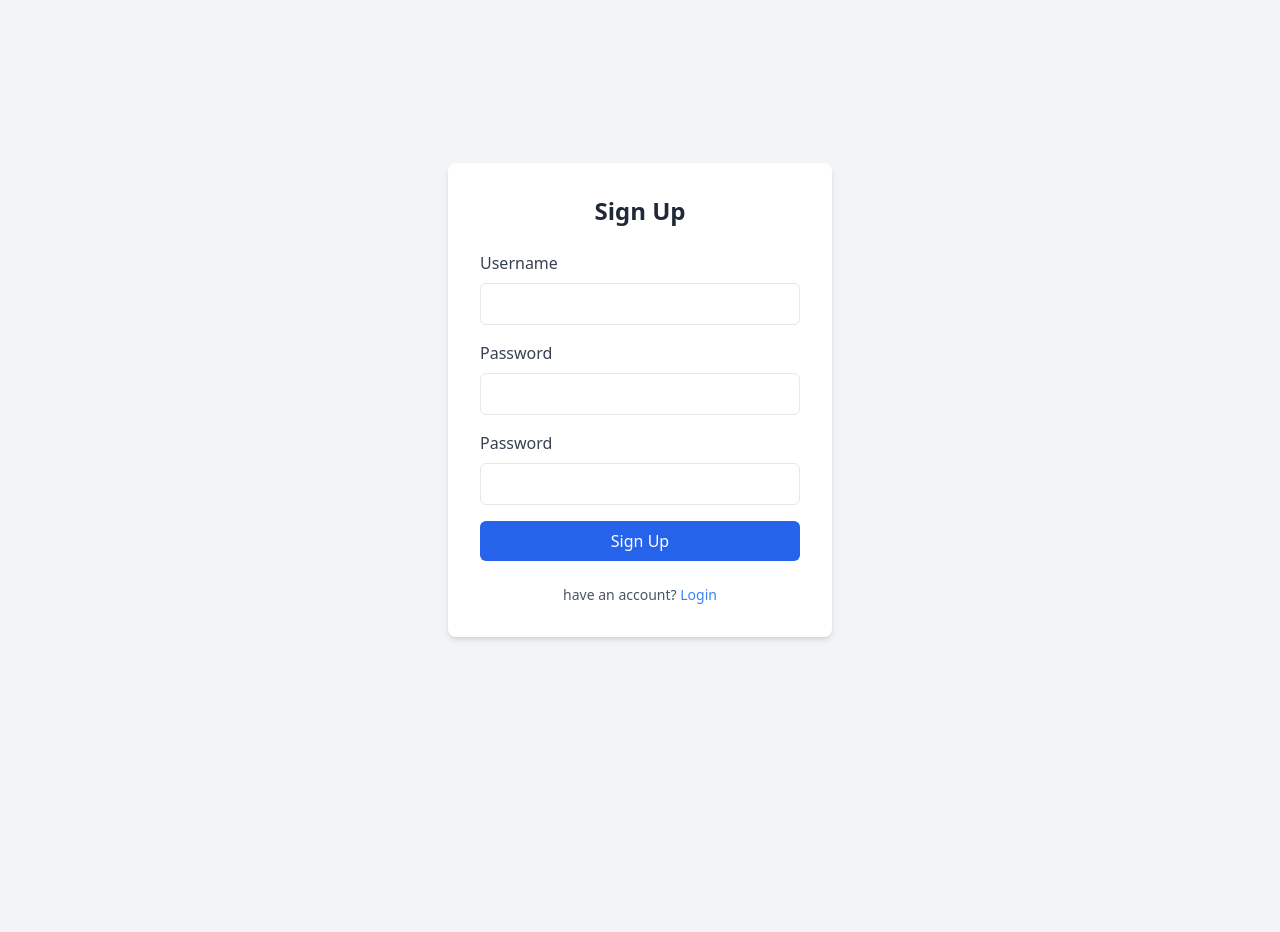
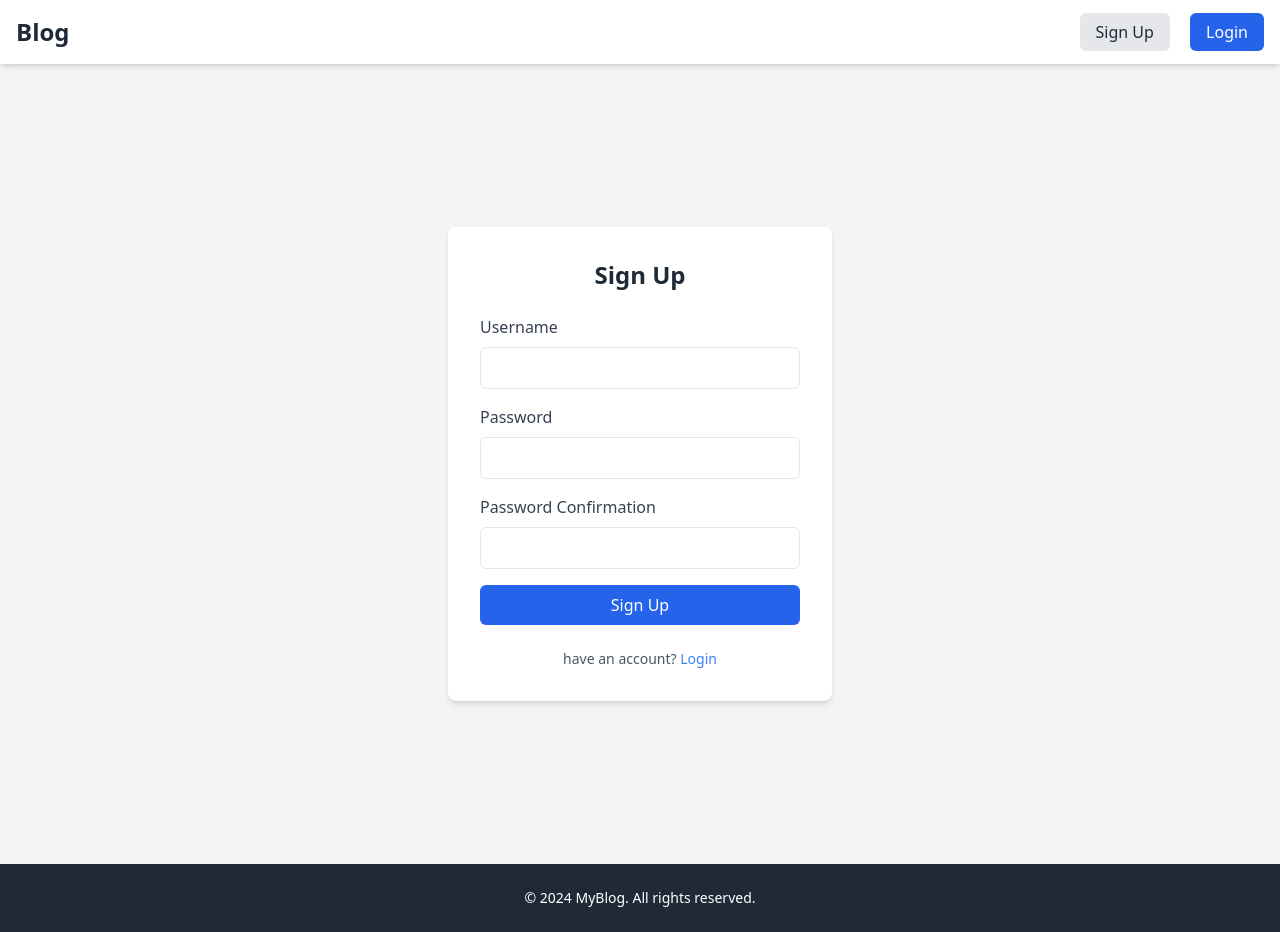
Before and after one commit to Youssef-Chibane/Django-Blog, a Django app: page /signup in a window 1280 px wide. Before the commit the page ends 640 px from the top, so only its background shows below. Run offline with Django 5.2, Linux system fonts and the light colour scheme; some libraries are stand-ins or nearby versions.

Commit message:
reformating

```diff
--- a/blog/templates/blog/base.html
+++ b/blog/templates/blog/base.html
@@ -22,7 +22,7 @@
                     {% endif %}
                     <div class="space-x-4">
                         {% if request.user.is_authenticated %}
-                            <a href="#"
+                            <a href="{% url 'logout' %}"
                                class="bg-blue-600 text-white px-4 py-2 rounded-md hover:bg-blue-700 transition duration-300">Logout</a>
                         {% else %}
                             <a href="{% url 'signup' %}"
--- a/blog/templates/blog/signup.html
+++ b/blog/templates/blog/signup.html
@@ -1,13 +1,6 @@
-<!DOCTYPE html>
-<html lang="en">
-    <head>
-        <meta charset="UTF-8" />
-        <meta name="viewport" content="width=device-width, initial-scale=1.0" />
-        <title>Login Page</title>
-        <!-- Tailwind CSS CDN -->
-        <script src="https://cdn.tailwindcss.com"></script>
-    </head>
-    <body class="bg-gray-100 flex items-center justify-center min-h-screen">
+{% extends "blog/base.html" %}
+{% block content %}
+    <div class="flex items-center justify-center min-h-screen">
         <!-- Login Container -->
         <div class="bg-white shadow-md rounded-lg p-8 max-w-sm w-full space-y-6">
             <!-- Title -->
@@ -23,19 +16,21 @@
                            class="w-full px-4 py-2 border rounded-md focus:outline-none focus:ring-2 focus:ring-blue-500"
                            required />
                 </div>
-                <!-- Password1 Input -->
+                <!-- Password Input -->
                 <div>
                     <label for="password" class="block text-gray-700 font-medium mb-2">Password</label>
                     <input type="password"
                            name="password1"
-                           class="w-full px-4 py-2 border rounded-md focus:outline-none focus:ring-2 focus:ring-blue-500" />
+                           class="w-full px-4 py-2 border rounded-md focus:outline-none focus:ring-2 focus:ring-blue-500"
+                           required />
                 </div>
-                <!-- Password2 Input -->
+                <!-- Password Confirmation -->
                 <div>
-                    <label for="password" class="block text-gray-700 font-medium mb-2">Password</label>
+                    <label for="password" class="block text-gray-700 font-medium mb-2">Password Confirmation</label>
                     <input type="password"
                            name="password2"
-                           class="w-full px-4 py-2 border rounded-md focus:outline-none focus:ring-2 focus:ring-blue-500" />
+                           class="w-full px-4 py-2 border rounded-md focus:outline-none focus:ring-2 focus:ring-blue-500"
+                           required />
                 </div>
                 <!-- Submit Button -->
                 <div>
@@ -52,5 +47,5 @@
                 </p>
             </div>
         </div>
-    </body>
-</html>
+    </div>
+{% endblock content %}
```
Also changed, not shown: blog/templates/blog/login.html (+5 -12 lines), blog/templates/blog/post_detail.html (+4 -6 lines), blog/templates/blog/posts.html (+3 -4 lines).
